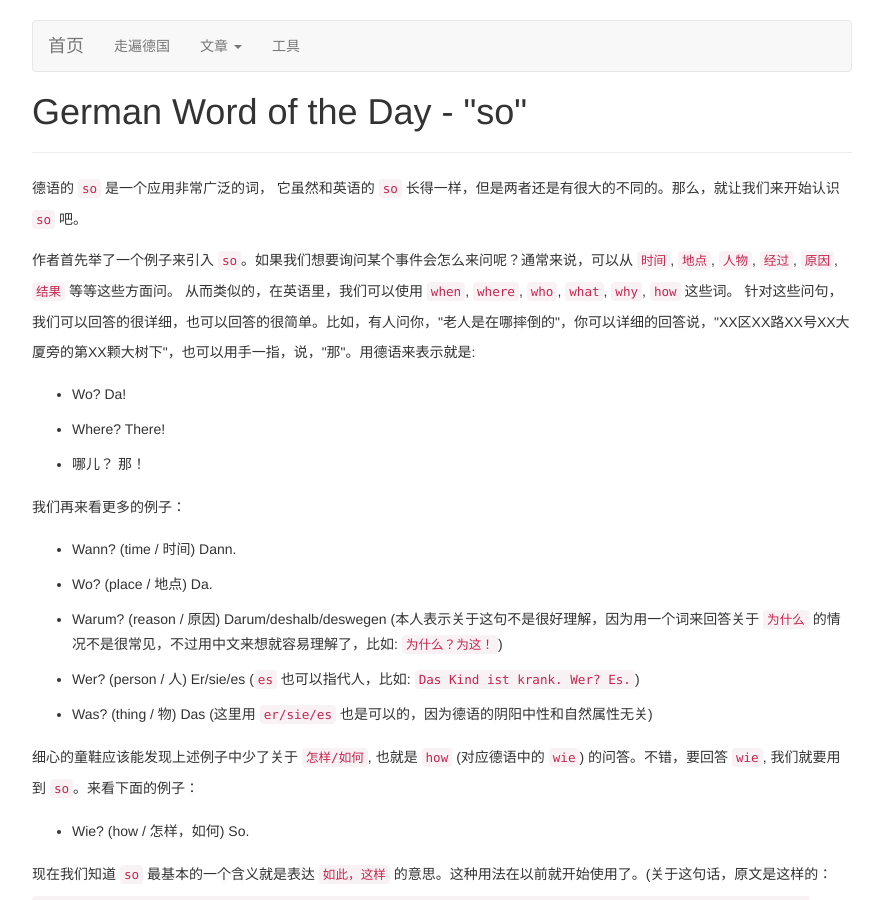
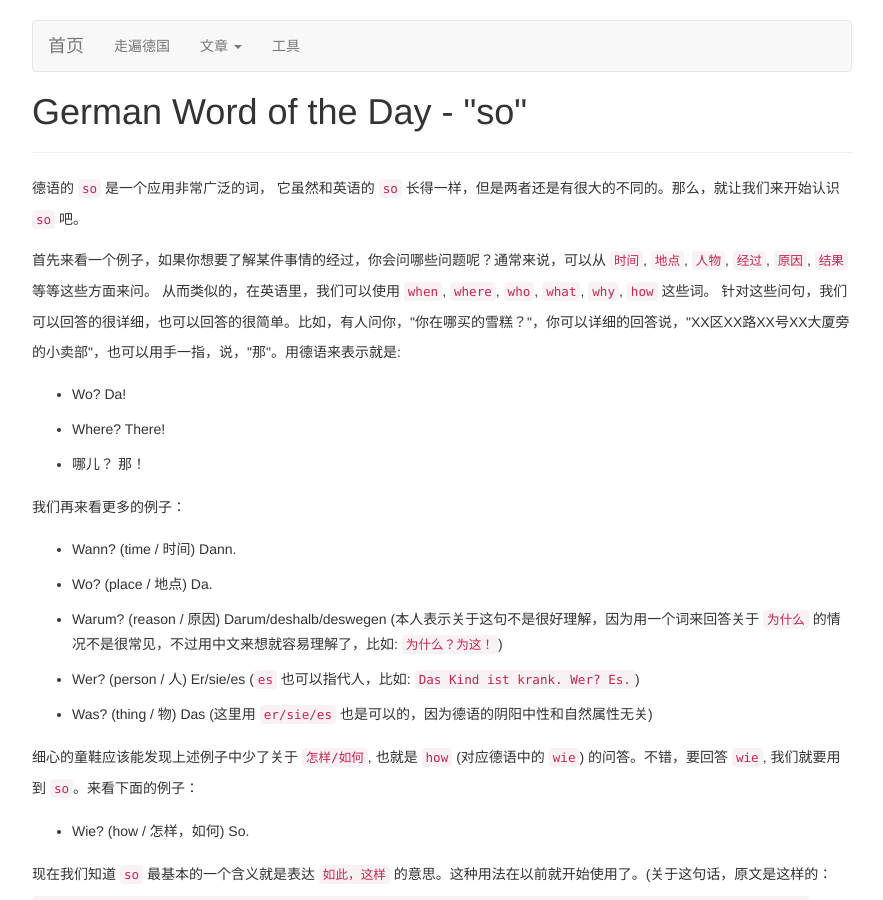
Before and after one commit to Frederick-S/GermanGarden, a Jekyll site: the page built from _posts/German Word Of The Day/2013-12-05-german-word-of-the-day-so.html, in a window 1280 px wide and 900 px high. Shown: the whole window, without its empty margins (198-1081 px from the left). Built offline with Jekyll 4.4.1, drawn with Linux system fonts in a browser that asks for light colours; nearby versions of some CDN libraries; comment, search, counter and statistics services are not loaded.

Commit message:
Update content

```diff
--- a/_posts/German Word Of The Day/2013-12-05-german-word-of-the-day-so.html
+++ b/_posts/German Word Of The Day/2013-12-05-german-word-of-the-day-so.html
@@ -8,8 +8,8 @@ excerpt: 德语的 <code>so</code> 是一个应用非常广泛的词， 它虽
     德语的 <code>so</code> 是一个应用非常广泛的词， 它虽然和英语的 <code>so</code> 长得一样，但是两者还是有很大的不同的。那么，就让我们来开始认识 <code>so</code> 吧。
 </p>
 <p>
-    作者首先举了一个例子来引入 <code>so</code>。如果我们想要询问某个事件会怎么来问呢？通常来说，可以从 <code>时间</code>, <code>地点</code>, <code>人物</code>, <code>经过</code>, <code>原因</code>, <code>结果</code> 等等这些方面问。
-    从而类似的，在英语里，我们可以使用 <code>when</code>, <code>where</code>, <code>who</code>, <code>what</code>, <code>why</code>, <code>how</code> 这些词。 针对这些问句，我们可以回答的很详细，也可以回答的很简单。比如，有人问你，"老人是在哪摔倒的"，你可以详细的回答说，"XX区XX路XX号XX大厦旁的第XX颗大树下"，也可以用手一指，说，"那"。用德语来表示就是:
+    首先来看一个例子，如果你想要了解某件事情的经过，你会问哪些问题呢？通常来说，可以从 <code>时间</code>, <code>地点</code>, <code>人物</code>, <code>经过</code>, <code>原因</code>, <code>结果</code> 等等这些方面来问。
+    从而类似的，在英语里，我们可以使用 <code>when</code>, <code>where</code>, <code>who</code>, <code>what</code>, <code>why</code>, <code>how</code> 这些词。 针对这些问句，我们可以回答的很详细，也可以回答的很简单。比如，有人问你，"你在哪买的雪糕？"，你可以详细的回答说，"XX区XX路XX号XX大厦旁的小卖部"，也可以用手一指，说，"那"。用德语来表示就是:
 </p>
 <ul class="item-list">
     <li>Wo? Da!</li>
```
